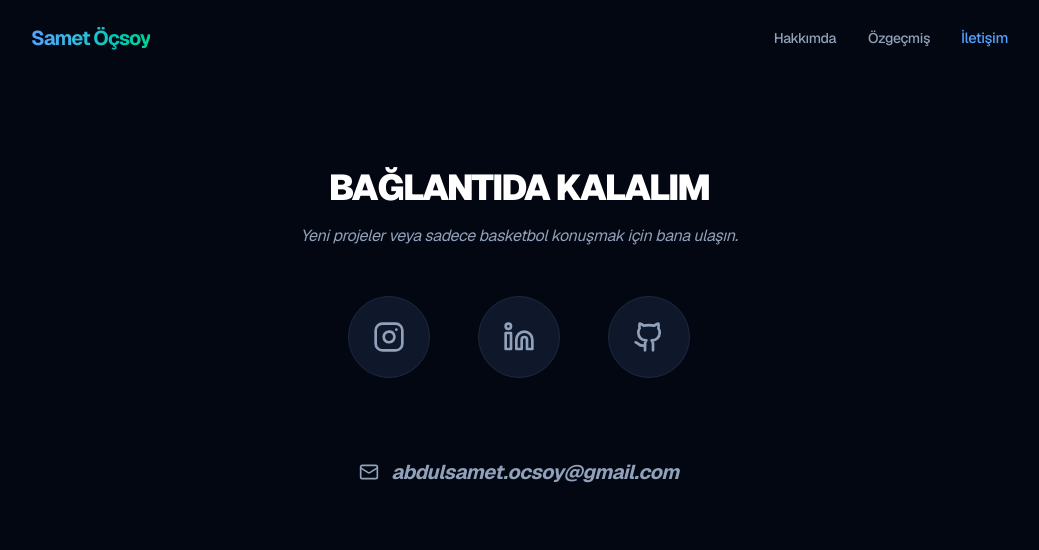
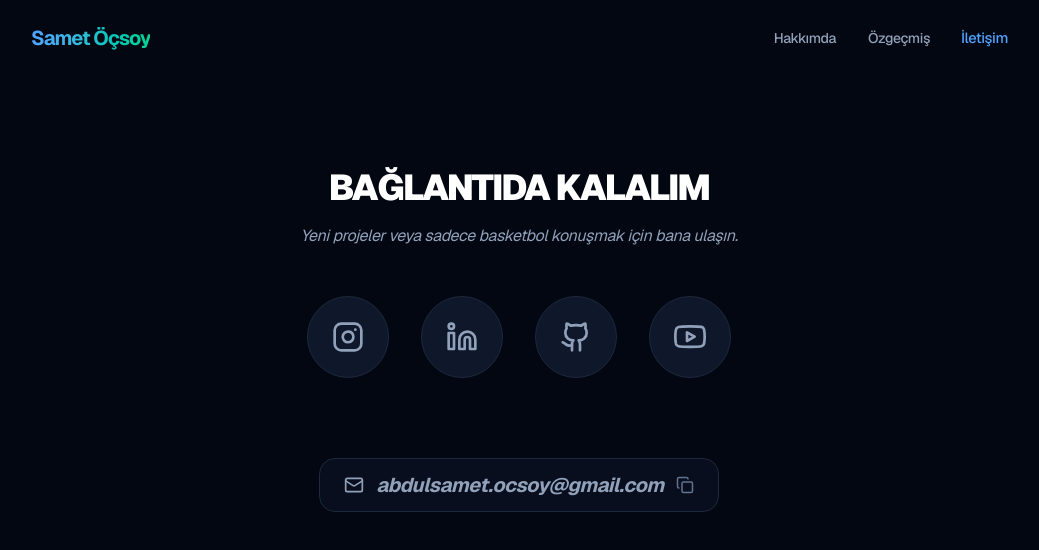
Before and after one commit to asmtttt/sametocsoy-website, a Next.js app: page / in a window 1280 px wide. Both pictures are taken after a click on the button "İletişim". Shown: the top 550 px of the page, without its empty margins (121-1160 px from the left). Built offline with nearby package versions, Linux system fonts and the light colour scheme.

Commit message:
inserted youtube contacts

```diff
--- a/app/layout.tsx
+++ b/app/layout.tsx
@@ -12,9 +12,9 @@ const geistMono = Geist_Mono({
   subsets: ["latin"],
 });
 
-export const metadata: Metadata = {
-  title: "Create Next App",
-  description: "Generated by create next app",
+export const metadata = {
+  title: "Samet Öçsoy | Software Engineer",
+  description: "Yapay Zeka ve Full Stack Geliştirici Portfolio",
 };
 
 export default function RootLayout({
--- a/app/page.tsx
+++ b/app/page.tsx
@@ -3,6 +3,7 @@
 import React, { useState, useEffect } from "react";
 
 const Icons = {
+  // ... diğer ikonların (Github, Linkedin, Instagram, Youtube vb.) olduğu kısım aynı kalacak
   Github: () => (
     <svg xmlns="http://www.w3.org/2000/svg" width="32" height="32" viewBox="0 0 24 24" fill="none" stroke="currentColor" strokeWidth="2" strokeLinecap="round" strokeLinejoin="round"><path d="M15 22v-4a4.8 4.8 0 0 0-1-3.5c3 0 6-2 6-5.5.08-1.25-.27-2.48-1-3.5.28-1.15.28-2.35 0-3.5 0 0-1 0-3 1.5-2.64-.5-5.36-.5-8 0C6 2 5 2 5 2c-.28 1.15-.28 2.35 0 3.5-.73 1.02-1.08 2.25-1 3.5 0 3.5 3 5.5 6 5.5-.39.49-.68 1.05-.85 1.65-.17.6-.22 1.23-.15 1.85v4"/><path d="M9 18c-4.51 2-5-2-7-2"/></svg>
   ),
@@ -11,6 +12,19 @@ const Icons = {
   ),
   Instagram: () => (
     <svg xmlns="http://www.w3.org/2000/svg" width="32" height="32" viewBox="0 0 24 24" fill="none" stroke="currentColor" strokeWidth="2" strokeLinecap="round" strokeLinejoin="round"><rect width="20" height="20" x="2" y="2" rx="5" ry="5"/><path d="M16 11.37A4 4 0 1 1 12.63 8 4 4 0 0 1 16 11.37z"/><line x1="17.5" x2="17.51" y1="6.5" y2="6.5"/></svg>
+  ),
+  Youtube: () => (
+    <svg xmlns="http://www.w3.org/2000/svg" width="32" height="32" viewBox="0 0 24 24" fill="none" stroke="currentColor" strokeWidth="2" strokeLinecap="round" strokeLinejoin="round"><path d="M22.54 6.42a2.78 2.78 0 0 0-1.94-2C18.88 4 12 4 12 4s-6.88 0-8.6.46a2.78 2.78 0 0 0-1.94 2A29 29 0 0 0 1 11.75a29 29 0 0 0 .46 5.33A2.78 2.78 0 0 0 3.4 19c1.72.46 8.6.46 8.6.46s6.88 0 8.6-.46a2.78 2.78 0 0 0 1.94-2 29 29 0 0 0 .46-5.25 29 29 0 0 0-.46-5.33z"/><polygon points="9.75 15.02 15.5 11.75 9.75 8.48 9.75 15.02"/></svg>
+  ),
+  Mail: () => (
+    <svg xmlns="http://www.w3.org/2000/svg" width="20" height="20" viewBox="0 0 24 24" fill="none" stroke="currentColor" strokeWidth="2" strokeLinecap="round" strokeLinejoin="round"><rect width="20" height="16" x="2" y="4" rx="2"/><path d="m22 7-8.97 5.7a1.94 1.94 0 0 1-2.06 0L2 7"/></svg>
+  ),
+  // Yeni Kopyalama İkonları
+  Copy: () => (
+    <svg xmlns="http://www.w3.org/2000/svg" width="18" height="18" viewBox="0 0 24 24" fill="none" stroke="currentColor" strokeWidth="2" strokeLinecap="round" strokeLinejoin="round"><rect width="14" height="14" x="8" y="8" rx="2" ry="2"/><path d="M4 16c-1.1 0-2-.9-2-2V4c0-1.1.9-2 2-2h10c1.1 0 2 .9 2 2"/></svg>
+  ),
+  Check: () => (
+    <svg xmlns="http://www.w3.org/2000/svg" width="18" height="18" viewBox="0 0 24 24" fill="none" stroke="currentColor" strokeWidth="2" strokeLinecap="round" strokeLinejoin="round"><polyline points="20 6 9 17 4 12"/></svg>
   ),
   Download: () => (
     <svg xmlns="http://www.w3.org/2000/svg" width="20" height="20" viewBox="0 0 24 24" fill="none" stroke="currentColor" strokeWidth="2" strokeLinecap="round" strokeLinejoin="round"><path d="M21 15v4a2 2 0 0 1-2 2H5a2 2 0 0 1-2-2v-4"/><polyline points="7 10 12 15 17 10"/><line x1="12" x2="12" y1="15" y2="3"/></svg>
@@ -23,21 +37,27 @@ const Icons = {
   ),
   Rocket: () => (
     <svg xmlns="http://www.w3.org/2000/svg" width="24" height="24" viewBox="0 0 24 24" fill="none" stroke="currentColor" strokeWidth="2" strokeLinecap="round" strokeLinejoin="round"><path d="M4.5 16.5c-1.5 1.26-2 5-2 5s3.74-.5 5-2c.71-.84.7-2.13-.09-2.91a2.18 2.18 0 0 0-2.91-.09z"/><path d="m12 15-3-3a22 22 0 0 1 2-3.95A12.88 12.88 0 0 1 22 2c0 2.72-.78 7.5-6 11a22.35 22.35 0 0 1-4 2z"/><path d="M9 12H4s.55-3.03 2-5c1.62-2.2 5-3 5-3l1 1"/><path d="M12 15v5s3.03-.55 5-2c2.2-1.62 3-5 3-5l-1-1"/></svg>
-  ),
-  Mail: () => (
-    <svg xmlns="http://www.w3.org/2000/svg" width="20" height="20" viewBox="0 0 24 24" fill="none" stroke="currentColor" strokeWidth="2" strokeLinecap="round" strokeLinejoin="round"><rect width="20" height="16" x="2" y="4" rx="2"/><path d="m22 7-8.97 5.7a1.94 1.94 0 0 1-2.06 0L2 7"/></svg>
   )
 };
 
 export default function Portfolio() {
   const [activeTab, setActiveTab] = useState("about");
   const [scrolled, setScrolled] = useState(false);
+  const [copied, setCopied] = useState(false);
 
   useEffect(() => {
     const handleScroll = () => setScrolled(window.scrollY > 50);
     window.addEventListener("scroll", handleScroll);
     return () => window.removeEventListener("scroll", handleScroll);
   }, []);
+
+  const copyToClipboard = () => {
+    const email = "abdulsamet.ocsoy@gmail.com";
+    navigator.clipboard.writeText(email).then(() => {
+      setCopied(true);
+      setTimeout(() => setCopied(false), 2000);
+    });
+  };
 
   return (
     <div className="min-h-screen bg-[#030712] text-slate-200 selection:bg-blue-500/30 selection:text-blue-200 font-sans tracking-tight">
@@ -183,7 +203,7 @@ export default function Portfolio() {
               Yeni projeler veya sadece basketbol konuşmak için bana ulaşın.
             </p>
 
-            <div className="flex justify-center gap-8 md:gap-12">
+            <div className="flex flex-wrap justify-center gap-6 md:gap-8">
               <a href="https://www.instagram.com/samet.ocsy/" target="_blank" rel="noreferrer" className="cursor-pointer group p-6 rounded-full bg-slate-900 border border-slate-800 hover:-translate-y-2 transition-all duration-500 hover:shadow-[0_0_40px_rgba(225,48,108,0.2)]">
                 <div className="text-slate-400 group-hover:text-pink-500 transition-colors duration-300">
                   <Icons.Instagram />
@@ -199,12 +219,25 @@ export default function Portfolio() {
                   <Icons.Github />
                 </div>
               </a>
+              <a href="https://www.youtube.com/@sametocsy" target="_blank" rel="noreferrer" className="cursor-pointer group p-6 rounded-full bg-slate-900 border border-slate-800 hover:-translate-y-2 transition-all duration-500 hover:shadow-[0_0_40px_rgba(255,0,0,0.2)]">
+                <div className="text-slate-400 group-hover:text-red-500 transition-colors duration-300">
+                  <Icons.Youtube />
+                </div>
+              </a>
             </div>
 
-            <div className="mt-20">
-               <div className="cursor-pointer inline-flex items-center gap-3 text-slate-400 hover:text-blue-400 transition-all duration-300 group active:scale-95">
+            <div className="mt-20 flex justify-center items-center">
+               <div
+                  onClick={copyToClipboard}
+                  className="cursor-pointer inline-flex items-center gap-3 text-slate-400 hover:text-blue-400 transition-all duration-300 group active:scale-95 bg-slate-900/50 px-6 py-3 rounded-2xl border border-slate-800 hover:border-blue-500/30"
+               >
                   <Icons.Mail />
-                  <span className="font-bold text-xl italic tracking-tight group-hover:tracking-wider transition-all duration-300">abdulsamet.ocsoy@gmail.com</span>
+                  <span className="font-bold text-lg md:text-xl italic tracking-tight group-hover:tracking-wider transition-all duration-300">
+                    abdulsamet.ocsoy@gmail.com
+                  </span>
+                  <div className={`transition-all duration-300 ${copied ? "text-emerald-400" : "text-slate-500"}`}>
+                    {copied ? <Icons.Check /> : <Icons.Copy />}
+                  </div>
                </div>
             </div>
           </section>
```
